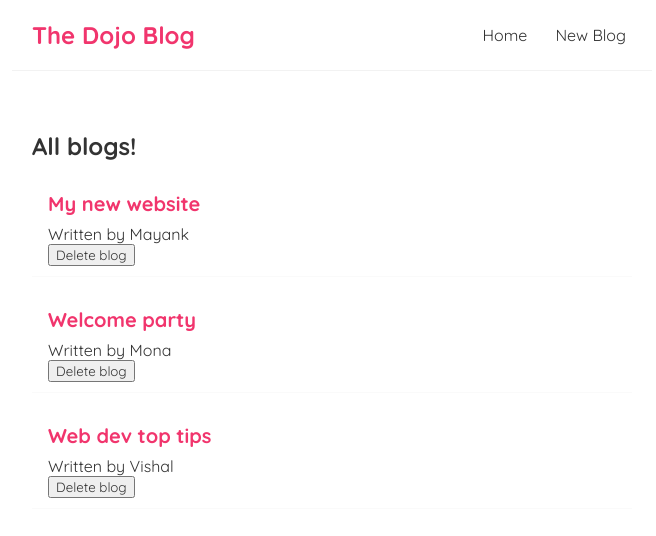
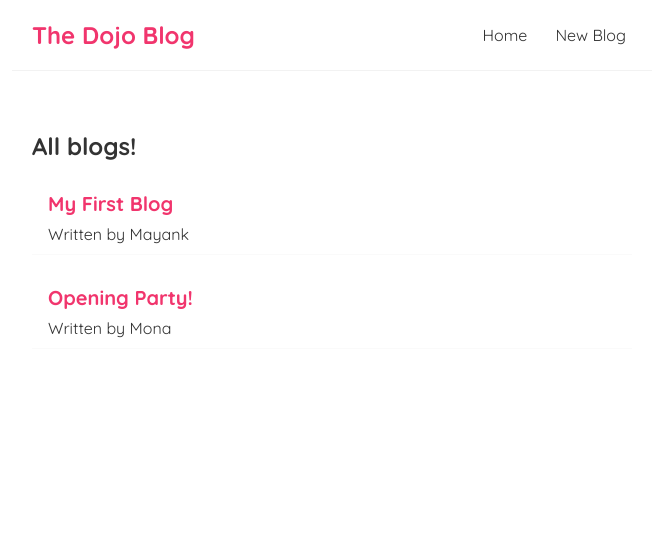
Before and after one commit to ninja-mayank/dojo-blog, a React (Create React App) app: page / in a window 1280 px wide. Shown: the top 536 px of the page, without its empty margins (308-964 px from the left). Built offline with nearby package versions, Linux system fonts and the light colour scheme; data requests are answered from the project's data file.

Commit message:
fetch data using useEffect

```diff
--- a/src/Home.js
+++ b/src/Home.js
@@ -3,23 +3,20 @@
 
 const Home = () => {
 
-    const[blogs,setBlogs] = useState([
-        {title: 'My new website', body: 'lorem ipsum ...', author: 'Mayank', id: 1},
-        {title: 'Welcome party', body: 'lorem ipsum ...', author: 'Mona', id: 2},
-        {title: 'Web dev top tips', body: 'lorem ipsum ...', author: 'Vishal', id: 3},
-    ]);
-    const handleDelete = (id) => {
-        const newBlogs = blogs.filter(blog => blog.id !== id);
-        setBlogs(newBlogs);
-    }
-
+    const[blogs,setBlogs] = useState(null);
     useEffect(() => {
-        console.log('use effect ran');
-    })
+        fetch('http://localhost:8000/blogs')
+            .then(res => {
+                return res.json();
+            })
+            .then(data => {
+                setBlogs(data);
+            });
+    },[]);
 
     return (
         <div className="home">
-            <BlogList blogs = {blogs} title = "All blogs!" handleDelete = {handleDelete} />
+            {blogs && <BlogList blogs = {blogs} title = "All blogs!"/>}
         </div>
     );
 }
--- a/src/blogList.js
+++ b/src/blogList.js
@@ -1,7 +1,6 @@
 const BlogList = (props) => {
     const blogs = props.blogs;
     const title = props.title;
-    const handleDelete = props.handleDelete;
     return (
         <div className="blogList">
             <h2>{title}</h2>
@@ -9,7 +8,6 @@
                 <div className="blog-preview" key={blog.id}>
                     <h2>{blog.title}</h2>
                     <p>Written by {blog.author} </p>
-                    <button onClick={() => handleDelete(blog.id)}>Delete blog</button>
                 </div>
             ))}
         </div>
```
